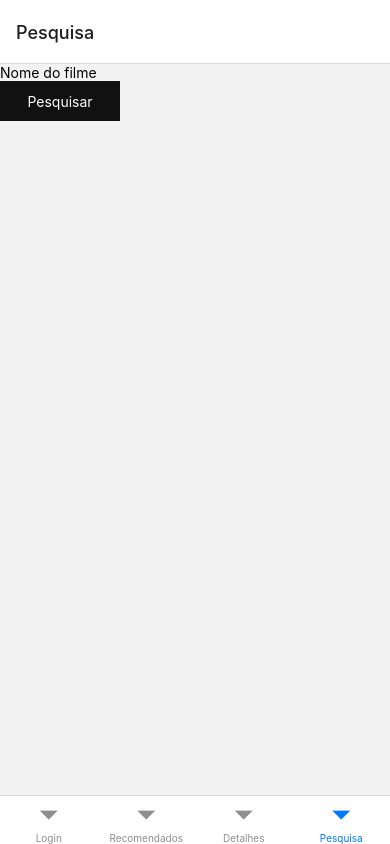
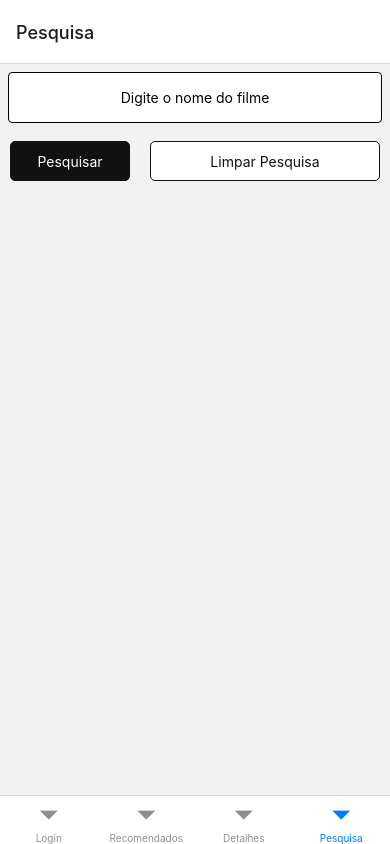
Before and after one commit to RafaelBernardinelli/Trabalho-Netflix-Mobile, a React Native app: screen /Pesquisa in a window 390 px wide. Built offline with nearby package versions, Linux system fonts and the light colour scheme.

Commit message:
feat(Omdb): styled search page and add validation on input

```diff
--- a/src/components/CustomButton.jsx
+++ b/src/components/CustomButton.jsx
@@ -1,10 +1,27 @@
 import { Text, TouchableOpacity, View } from 'react-native';
 
-const CustomButton = ({ title, onPress, width = 120, height = 40 }) => {
+const CustomButton = ({
+  title,
+  onPress,
+  width = 120,
+  height = 40,
+  disabled,
+  backgroundColor,
+  color,
+}) => {
   return (
     <TouchableOpacity
       onPress={() => onPress()}
-      style={{ backgroundColor: '#111', width, height }}
+      style={{
+        backgroundColor: backgroundColor,
+        width,
+        height,
+        borderRadius: 5,
+        margin: 10,
+        borderColor: '#111',
+        borderWidth: 1
+      }}
+      disabled={disabled}
     >
       <View
         style={{
@@ -14,7 +31,7 @@ const CustomButton = ({ title, onPress, width = 120, height = 40 }) => {
           justifyContent: 'center',
         }}
       >
-        <Text style={{ color: '#fff' }}>{title}</Text>
+        <Text style={{ color: color }}>{title}</Text>
       </View>
     </TouchableOpacity>
   );
--- a/src/screens/Omdb/Omdb.jsx
+++ b/src/screens/Omdb/Omdb.jsx
@@ -1,39 +1,131 @@
 import axios from 'axios';
-import { useState } from 'react';
-import { TextInput, View } from 'react-native';
+import { useEffect, useState } from 'react';
+import { StyleSheet, Text, TextInput, View } from 'react-native';
 import CustomButton from '../../components/CustomButton';
 import ListCard from '../../components/ListCard';
 
 const Omdb = ({ navigation }) => {
   const [search, setSearch] = useState();
-  const [infos, setInfos] = useState();
+  const [moviesFound, setMoviesFound] = useState();
+  const [emptyMessage, setEmptyMessage] = useState(false);
+  const [notFound, setNotFound] = useState(false);
+
+  const clearSearch = () => {
+    if (search === '' || search === undefined) return;
+    setSearch(null);
+    setNotFound(false);
+    setEmptyMessage(false);
+    setMoviesFound(undefined);
+  };
 
   const searchMovies = async () => {
+    try {
+      if (search === '' || search === undefined) return setEmptyMessage(true);
       const data = await axios.get(
         `http://www.omdbapi.com/?s=${search}?&apikey=70898e1d`
       );
-    console.log(data.data.Search);
-    setInfos(data.data.Search);
+      setMoviesFound(data.data.Search);
+      if (data.data.Search === undefined) setNotFound(true);
+    } catch (err) {
+      console.error(err);
+      setNotFound(true);
+    }
   };
 
-  const teste = (value) => {
+  const setInputSearch = (value) => {
     setSearch(value);
   };
 
+  useEffect(() => {
+    if (search === '' || search === undefined) {
+      setMoviesFound(undefined);
+      setNotFound(false);
+    }
+    if (search) setEmptyMessage(false);
+  }, [search]);
+
   return (
-    <View>
+    <>
+      <View styles={styles.container}>
         <TextInput
-        placeholder="Nome do filme"
+          placeholder="Digite o nome do filme"
           value={search}
-        onChangeText={teste}
+          onChangeText={setInputSearch}
+          style={styles.input}
         />
-      <CustomButton title="Pesquisar" onPress={() => searchMovies()} />
+        {emptyMessage && (
+          <Text style={styles.warnMessage}>
+            Digite um filme para pesquisar...
+          </Text>
+        )}
+        <View
+          style={{
+            alignItems: 'center',
+            flexDirection: 'row',
+            justifyContent: 'center',
+          }}
+        >
+          <CustomButton
+            title="Pesquisar"
+            onPress={() => searchMovies()}
+            backgroundColor={'#111'}
+            color={'#fff'}
+          />
+          <CustomButton
+            title="Limpar Pesquisa"
+            onPress={() => clearSearch()}
+            disabled={search === undefined}
+            width={230}
+            backgroundColor={'#fff'}
+            color={'#111'}
+          />
+        </View>
 
-      <View>
-        <ListCard listMovies={infos} navigation={navigation} search={true} />
+        <ListCard
+          listMovies={moviesFound}
+          navigation={navigation}
+          search={true}
+        />
+        {notFound && (
+          <Text style={styles.notFound}>
+            Desculpe, não conseguimos encontrar o filme pesquisado :(
+          </Text>
+        )}
       </View>
-    </View>
+    </>
   );
 };
 
 export default Omdb;
+
+export const styles = StyleSheet.create({
+  container: {
+    alignItems: 'center',
+    flexDirection: 'row',
+  },
+  input: {
+    borderWidth: 1,
+    borderRadius: 4,
+    padding: 16,
+    margin: 8,
+    backgroundColor: '#fff',
+    textAlign: 'center',
+  },
+  warnMessage: {
+    color: '#ff7f17',
+    fontSize: 12,
+    marginLeft: 8,
+  },
+  errorMessage: {
+    color: '#ff1717',
+    fontSize: 12,
+    marginLeft: 8,
+  },
+  notFound: {
+    fontSize: 16,
+    textAlign: 'center',
+    paddingTop: 90,
+    fontWeight: 'bold',
+    padding: 20,
+  },
+});
--- a/src/screens/Tmdb/TmdbPage.jsx
+++ b/src/screens/Tmdb/TmdbPage.jsx
@@ -1,7 +1,6 @@
 import axios from 'axios';
 import { useEffect, useState } from 'react';
 import { View } from 'react-native';
-import CustomButton from '../../components/CustomButton';
 import ListCard from '../../components/ListCard';
 
 const TmdbPage = ({ navigation }) => {
@@ -30,10 +29,6 @@ const TmdbPage = ({ navigation }) => {
 
   return (
     <View>
-      <CustomButton
-        title="Pesquisa"
-        onPress={() => navigation.navigate("Pesquisa")}
-      />
       <ListCard listMovies={infos} navigation={navigation} />
     </View>
   );
```
Lines whose indentation alone changed are shown as unchanged.
